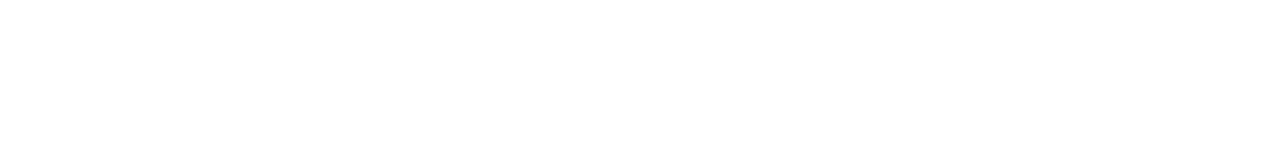
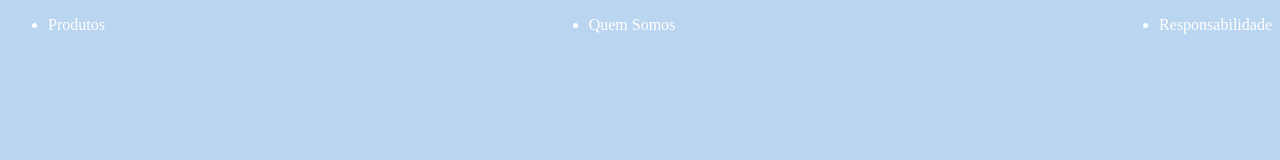
Before and after one commit to Melloant/menuHorisontal, a plain HTML site: page index.html in a window 1280 px wide. Drawn offline with Linux system fonts and the light colour scheme.

Commit message:
Update style.css

```diff
--- a/style.css
+++ b/style.css
@@ -1,8 +1,8 @@
 body {
   color: white;
-  beckground-color: #b9d5f0;
+  background-color: #b9d5f0;
 }
 ul{
   display: flex;
-  justify-content; space-between;
+  justify-content: space-between;
 }
```
